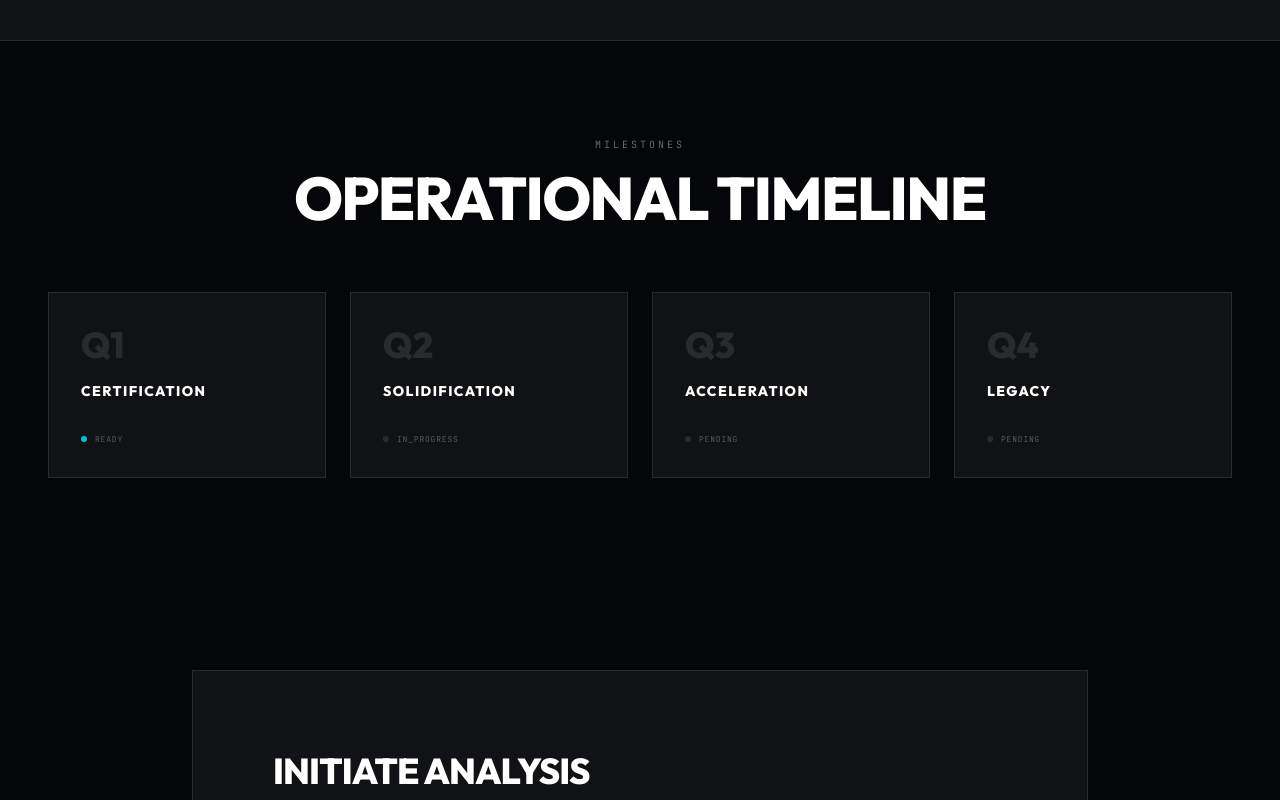
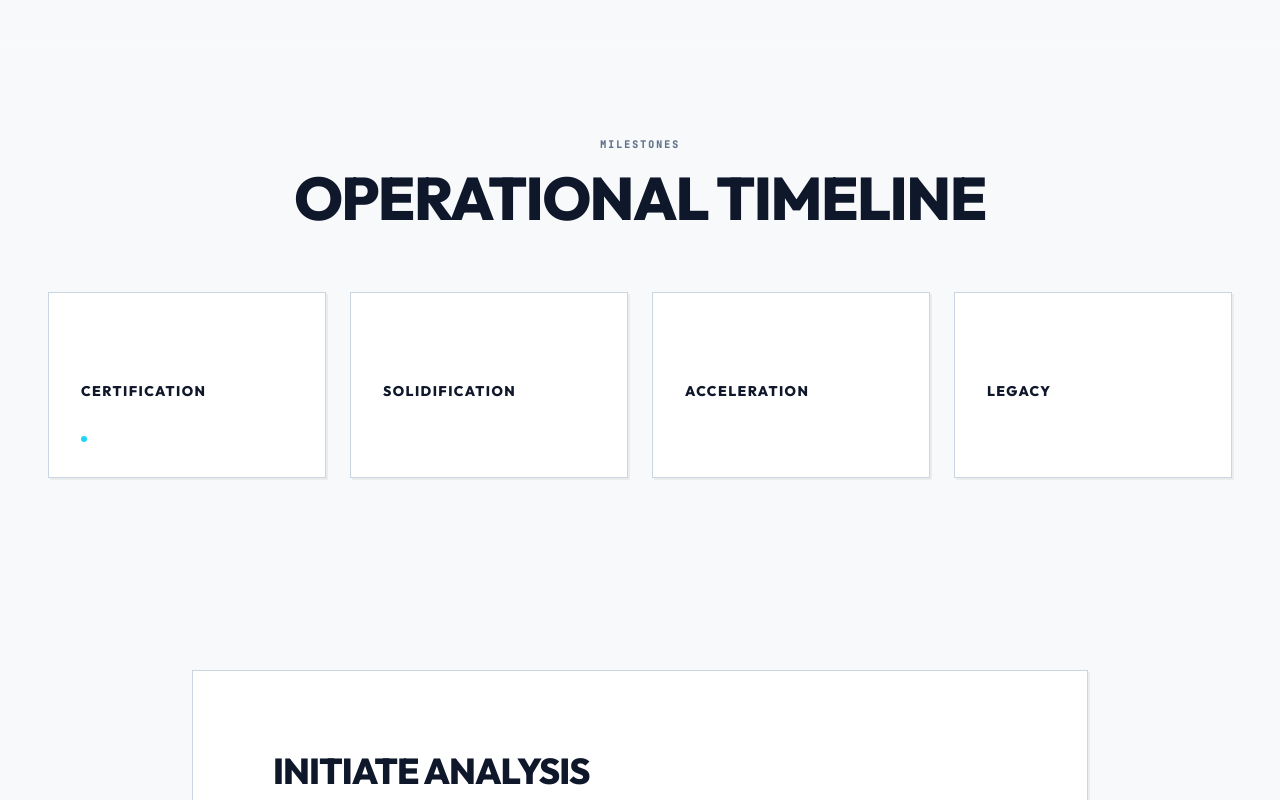
Before and after one commit to Omellet-boy/FundaDigiCompAssignment, a React (Vite) app: page / in a window 1280 px wide. Shown: the part 2660-3460 px from the top of the page. Built offline with nearby package versions, Linux system fonts and the light colour scheme.

Commit message:
Update index.css

```diff
--- a/src/index.css
+++ b/src/index.css
@@ -5,32 +5,30 @@
   --font-sans: "Inter", ui-sans-serif, system-ui, sans-serif;
   --font-display: "Outfit", sans-serif;
   --font-mono: "JetBrains Mono", ui-monospace, SFMono-Regular, monospace;
-  --color-brand-cyan: #22d3ee; /* cyan-400 */
+  --color-primary: #1e3a8a; /* Navy Blue */
+  --color-accent: #b91c1c;  /* Muted Red */
+  --color-bg-base: #f8f9fa;      /* Soft White/Gray */
 }
 
 @layer base {
   body {
-    @apply bg-[#050608] text-white antialiased selection:bg-cyan-500/30;
+    @apply bg-[var(--color-bg-base)] text-slate-900 antialiased selection:bg-blue-200;
   }
 }
 
 .bg-dot-pattern {
-  background-image: radial-gradient(#2a3142 1px, transparent 1px);
-  background-size: 32px 32px;
+  background-image: radial-gradient(#cbd5e1 1px, transparent 1px);
+  background-size: 24px 24px;
 }
 
 .glass {
-  @apply bg-black/40 backdrop-blur-md border-b border-white/10;
+  @apply bg-white/90 backdrop-blur-md border-b border-slate-200 shadow-sm;
 }
 
 .stark-border {
-  @apply border border-white/10 bg-white/5;
-}
-
-.cyan-glow {
-  @apply shadow-[0_0_20px_-5px_rgba(34,211,238,0.3)];
+  @apply border border-slate-300 bg-white shadow-[2px_2px_0px_rgba(0,0,0,0.05)];
 }
 
 .mono-label {
-  @apply text-[10px] uppercase tracking-[0.3em] font-mono text-white/40;
+  @apply text-[10px] uppercase tracking-[0.2em] font-mono text-slate-500 font-bold;
 }
```
